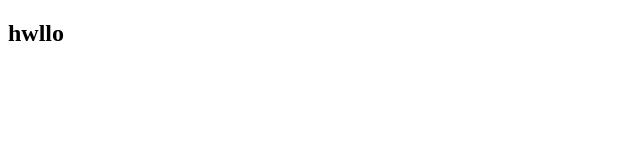
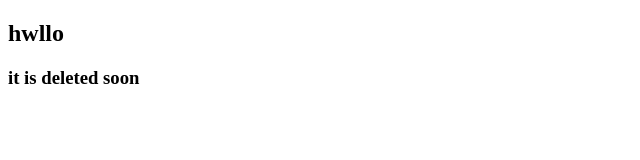
Before and after one commit to Arpanmandaviya/git-in-one-video-by-code-with-harry, a plain HTML site: page about.html in a window 1280 px wide. Shown: the whole page, without its empty margins (0-640 px from the left). Drawn offline with Linux system fonts and the light colour scheme.

Commit message:
Ignored some file and added

```diff
--- a/about.html
+++ b/about.html
@@ -7,5 +7,6 @@
 </head>
 <body>
      <h2>hwllo</h2>
+     <h3>it is deleted soon </h3>
 </body>
 </html>
```
Also changed, not shown: 1 other file.
